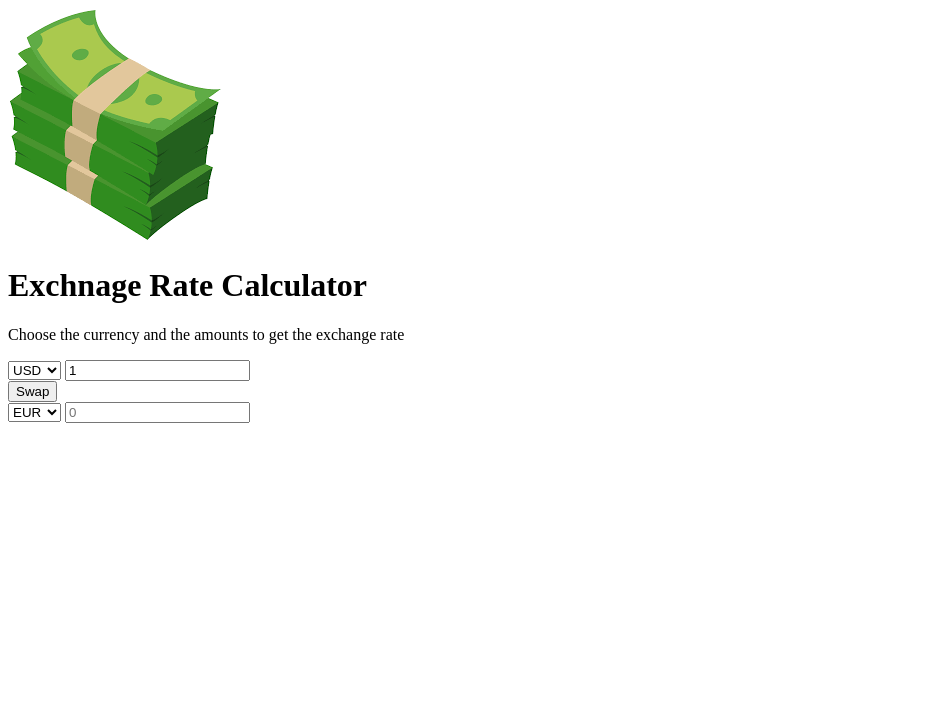
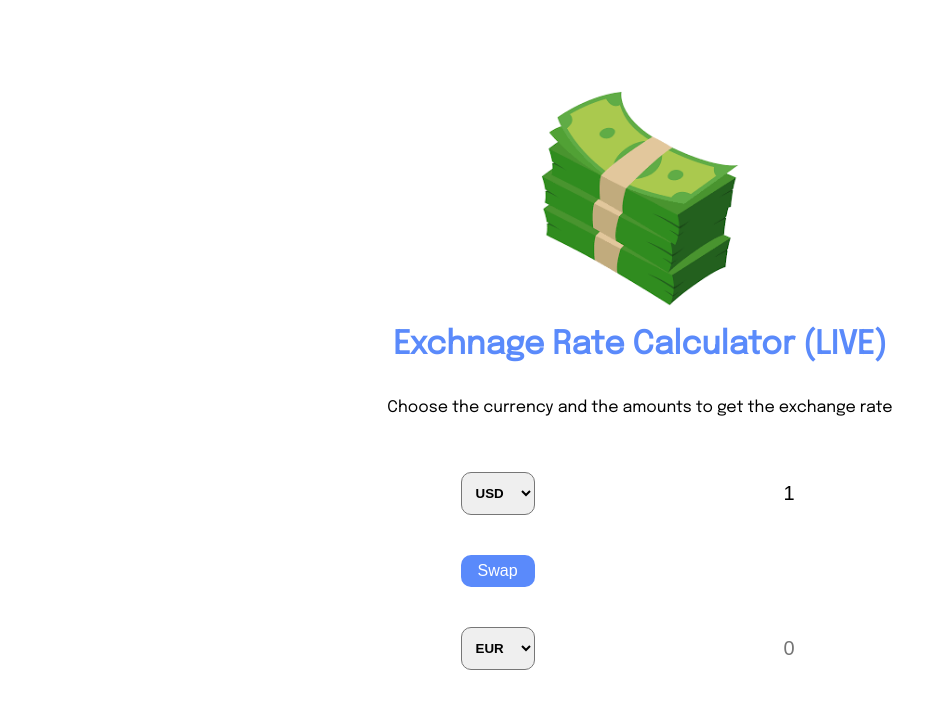
Before and after one commit to rohitlohia47/Exchange-Rate-Calculator, a plain HTML site: page index.html in a window 1280 px wide. Shown: the whole page, without its empty margins (0-947 px from the left). Drawn offline with Linux system fonts and the light colour scheme.

Commit message:
CSS styling Added

```diff
--- a/index.html
+++ b/index.html
@@ -10,10 +10,10 @@
 
 <body>
 
-    <img src="images/money.png" alt="money">
-    <h1>Exchnage Rate Calculator</h1>
+
+    <img src="images/money.png" class="money" alt="money">
+    <h1>Exchnage Rate Calculator (LIVE)</h1>
     <p>Choose the currency and the amounts to get the exchange rate</p>
-
     <div class="container">
         <div class="currency">
             <select id="currency-one">
--- a/style.css
+++ b/style.css
@@ -0,0 +1,71 @@
+@import url('https://fonts.googleapis.com/css2?family=Epilogue&display=swap');
+
+:root{
+    --primary: green;
+}
+
+*{
+    box-sizing: border-box;
+}
+
+body{
+    margin: 0;
+    padding: 0;
+    font-family: 'Epilogue', sans-serif;
+    display: flex;
+    flex-direction: column;
+    align-items: center;
+    justify-content: center;
+    height: 100vh;
+
+}
+
+
+.money{
+    width: 200px;
+}
+
+h1{
+    color: rgb(90, 138, 251);
+    /* text-shadow: 0 2px 2px black; */
+}
+
+p{
+   text-align: center;
+}
+
+.btn{
+    background-color: rgb(90, 138, 251);
+    border: none;
+    padding: 7px 17px;
+    color: white;
+    font-size: 16px;
+    border-radius: 10px;
+    cursor: pointer;
+    outline: none;
+}
+
+.currency{
+    padding: 40px 0;
+
+    display: flex;
+    justify-content: space-between;
+    /* border: 1px solid grey; */
+}
+
+.currency select{
+    padding: 10px;
+    border-radius: 10px;
+    outline: none;
+    cursor: pointer;
+    font-weight: bold;
+}
+.currency input{
+    padding: 10px;
+    border-radius: 10px;
+    border: none;
+    text-align: right;
+    font-size: 20px;
+    outline: none;
+
+}
```
